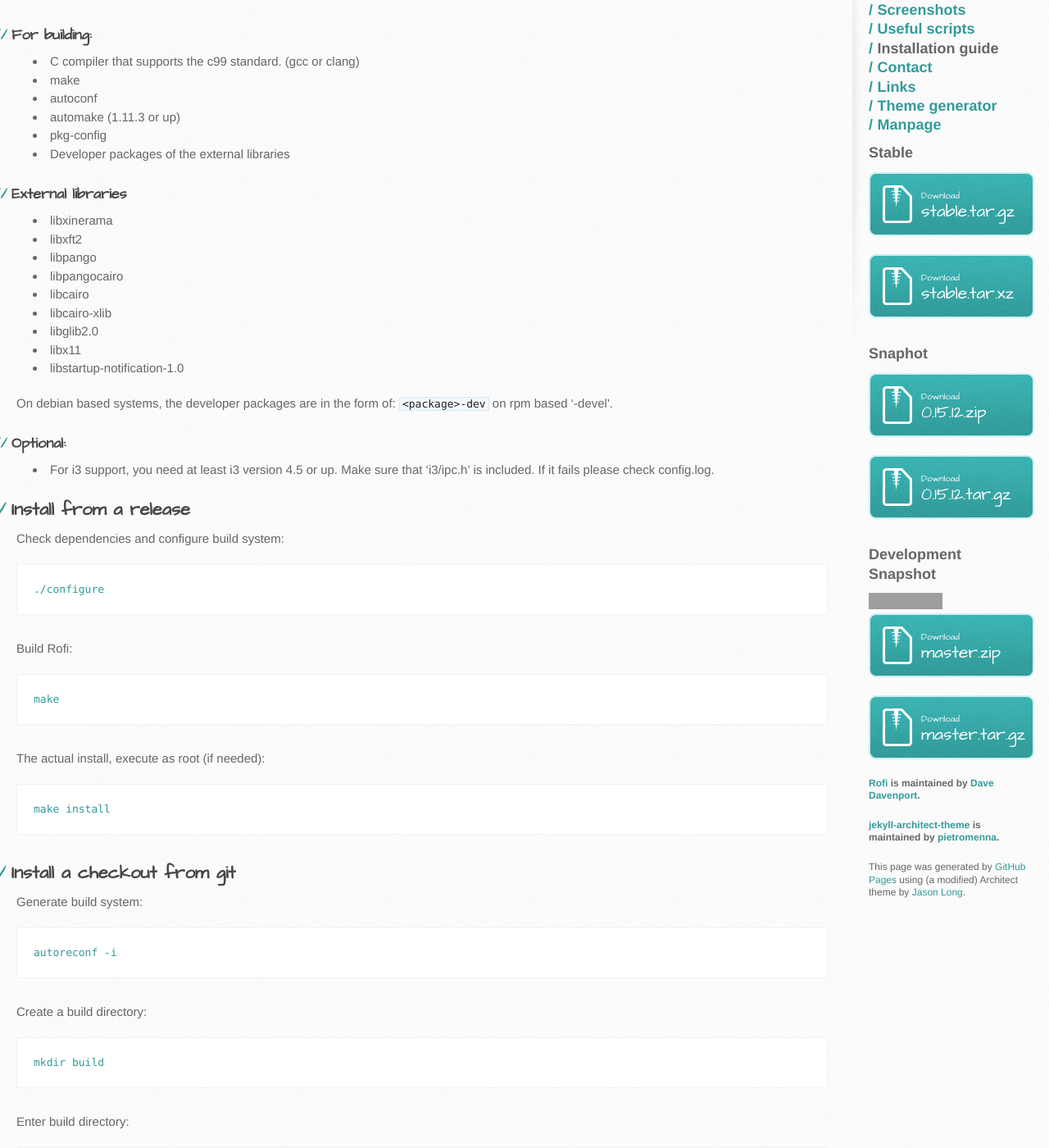
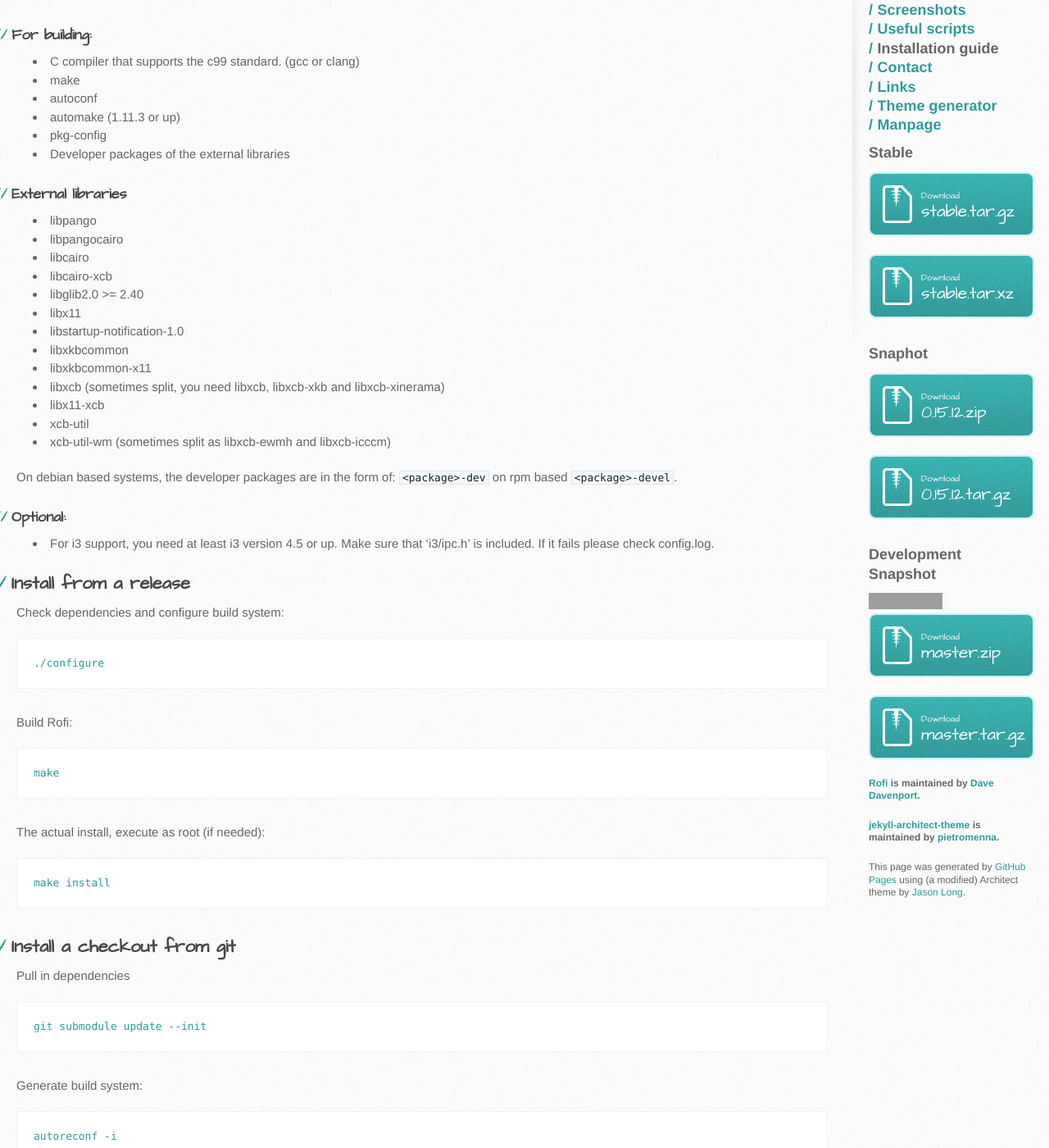
Before and after one commit to davatorium/rofi, a Jekyll site: the page built from p08-INSTALL.md, in a window 1280 px wide and 1400 px high, scrolled down 323 px. Shown: the whole window at 82% size. Built offline with Jekyll 4.4.1, drawn with Linux system fonts in a browser that asks for light colours; some of the changed text lies outside the part shown; grey boxes are pictures that could not be loaded.

Commit message:
Update `gh-pages` installation steps
Ran into issue #350, because I was following the installation steps on
github.io, rather than locally.

````diff
--- a/p08-INSTALL.md
+++ b/p08-INSTALL.md
@@ -18,18 +18,22 @@ title: Installation guide
 
 ### External libraries
 
-* libxinerama
-* libxft2
 * libpango
 * libpangocairo
 * libcairo
-* libcairo-xlib
-* libglib2.0
+* libcairo-xcb
+* libglib2.0 >= 2.40
 * libx11
 * libstartup-notification-1.0
+* libxkbcommon
+* libxkbcommon-x11
+* libxcb (sometimes split, you need libxcb, libxcb-xkb and libxcb-xinerama)
+* libx11-xcb
+* xcb-util
+* xcb-util-wm (sometimes split as libxcb-ewmh and libxcb-icccm)
 
 On debian based systems, the developer packages are in the form of: `<package>-dev` on rpm based
-'<package>-devel'.
+`<package>-devel`.
 
 
 ### Optional:
@@ -62,6 +66,12 @@ make install
 
 
 ## Install a checkout from git
+
+Pull in dependencies
+
+```
+git submodule update --init
+```
 
 Generate build system:
 
@@ -164,3 +174,18 @@ can then load the core in GDB.
 ```
 gdb rofi core
 ```
+
+## Install distribution
+
+### Debian or Ubuntu
+
+```
+apt-get install rofi
+
+```
+
+### Fedora
+
+rofi from [russianfedora repository](http://ru.fedoracommunity.org/repository)
+and also
+Copr (Cool Other Package Repo) https://copr.fedoraproject.org/coprs/region51/rofi/
````
